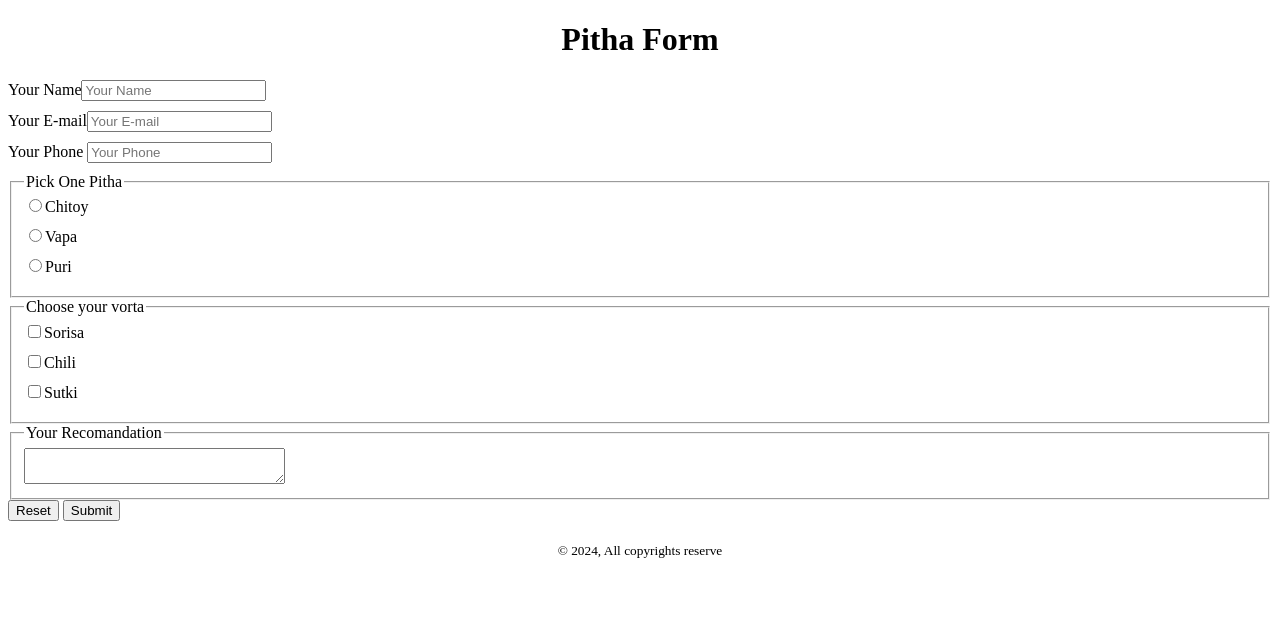
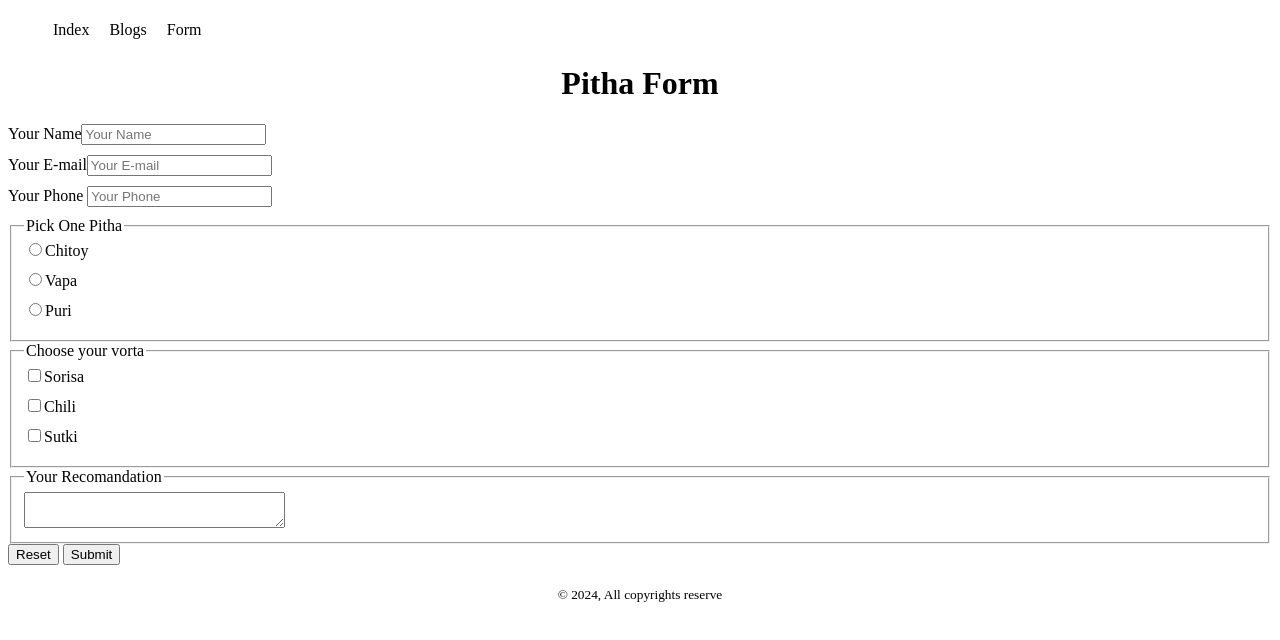
Before and after one commit to MuradNoor/basic1, a plain HTML site: page styles/form.html in a window 1280 px wide. Drawn offline with Linux system fonts and the light colour scheme.

Commit message:
learning nav

```diff
--- a/blogs.html
+++ b/blogs.html
@@ -1,15 +1,38 @@
 <!DOCTYPE html>
 <html lang="en">
+
 <head>
     <meta charset="UTF-8">
     <meta name="viewport" content="width=device-width, initial-scale=1.0">
+    <link rel="stylesheet" href="styles/nav.css">
     <title>Blogs</title>
 </head>
+
 <body>
+    <main>
+        <header>
+            <nav>
+                <ul>
+                    <li><a href="index.html">Index</a></li>
+                    <li><a href="blogs.html">Blogs</a></li>
+                    <li><a href="styles/form.html">Form</a></li>
+                </ul>
+            </nav>
+        </header>
+    </main>
     <header>write a blog using html5</header>
-    <nav><li>Home</li>
-    <li>Blogs</li>
-<li>About</li></nav>
-<main><article><header>Cox's Bazar Tour</header><p>Lorem ipsum dolor sit amet consectetur adipisicing elit. Suscipit corporis officiis, perferendis error laboriosam, eaque temporibus reiciendis nihil consequatur veritatis asperiores ullam tempore?</p></article></main>
+    <nav>
+        <li>Home</li>
+        <li>Blogs</li>
+        <li>About</li>
+    </nav>
+    <main>
+        <article>
+            <header>Cox's Bazar Tour</header>
+            <p>Lorem ipsum dolor sit amet consectetur adipisicing elit. Suscipit corporis officiis, perferendis error
+                laboriosam, eaque temporibus reiciendis nihil consequatur veritatis asperiores ullam tempore?</p>
+        </article>
+    </main>
 </body>
+
 </html>
--- a/styles/form.html
+++ b/styles/form.html
@@ -1,47 +1,70 @@
 <!DOCTYPE html>
 <html lang="en">
+
 <head>
     <meta charset="UTF-8">
     <meta name="viewport" content="width=device-width, initial-scale=1.0">
     <style>
-        label{
+        label {
             display: block;
             margin-bottom: 10px;
 
         }
-        header{
+
+        header {
             text-align: center;
         }
-       footer{
+
+        footer {
             margin-top: 20px;
             text-align: center;
         }
     </style>
+    <link rel="stylesheet" href="nav.css">
     <title>Form</title>
 </head>
+
 <body>
+    <main>
+        <header>
+            <nav>
+                <ul>
+                    <li><a href="index.html">Index</a></li>
+                    <li><a href="blogs.html">Blogs</a></li>
+                    <li><a href="form.html">Form</a></li>
+                </ul>
+            </nav>
+        </header>
+    </main>
     <form action="">
-        <header><h1>Pitha Form</h1></header>
+        <header>
+            <h1>Pitha Form</h1>
+        </header>
         <label for="name">Your Name<input type="text" id="name" placeholder="Your Name"></label>
         <label for="email">Your E-mail<input type="text" id="email" placeholder="Your E-mail"></label>
         <label for="phone">Your Phone <input type="text" id="phone" placeholder="Your Phone"></label>
-        <fieldset><legend>Pick One Pitha</legend>
+        <fieldset>
+            <legend>Pick One Pitha</legend>
             <label for="chitoy"><input type="radio" id="chitoy" name="pitha">Chitoy</label>
             <label for="vapa"><input type="radio" id="vapa" name="pitha">Vapa</label>
             <label for="puri"><input type="radio" id="puri" name="pitha">Puri</label>
         </fieldset>
-    <fieldset><legend>Choose your vorta</legend>
+        <fieldset>
+            <legend>Choose your vorta</legend>
             <label for=""><input type="checkbox" id="sorisa">Sorisa</label>
             <label for=""><input type="checkbox" id="chili">Chili</label>
             <label for=""><input type="checkbox" name="" id="sutki">Sutki</label>
         </fieldset>
-<fieldset><legend>Your Recomandation</legend>
+        <fieldset>
+            <legend>Your Recomandation</legend>
             <textarea name="" id="" cols="30" rows="2"></textarea>
         </fieldset>
         <input type="reset">
         <input type="submit" name="" id="">
     </form>
-    <footer><p><small>&copy; 2024, All copyrights reserve </small></p>
+    <footer>
+        <p><small>&copy; 2024, All copyrights reserve </small></p>
     </footer>
 </body>
+
 </html>
--- /dev/null
+++ b/styles/nav.css
@@ -0,0 +1,17 @@
+nav > ul{
+     display: flex;
+
+}
+nav li{
+     list-style: none;
+     margin-right: 10px;
+     padding: 5px;
+
+}
+nav li a{
+    text-decoration: none;
+    color: black;
+}
+nav li:hover{
+     background-color: lightgray;
+}
```
Also changed, not shown: index.html (+17 -1 lines), table.html (+12 -0 lines). Lines whose indentation alone changed are shown as unchanged.
